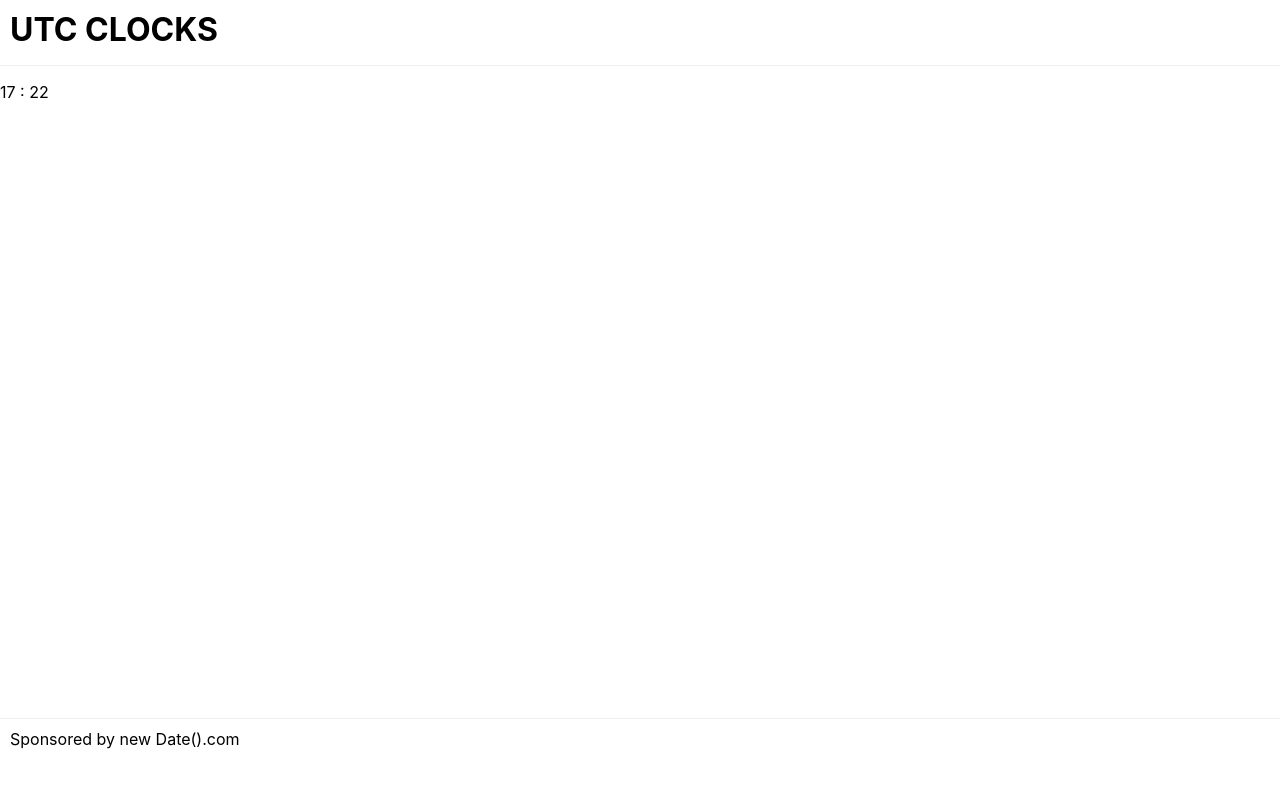
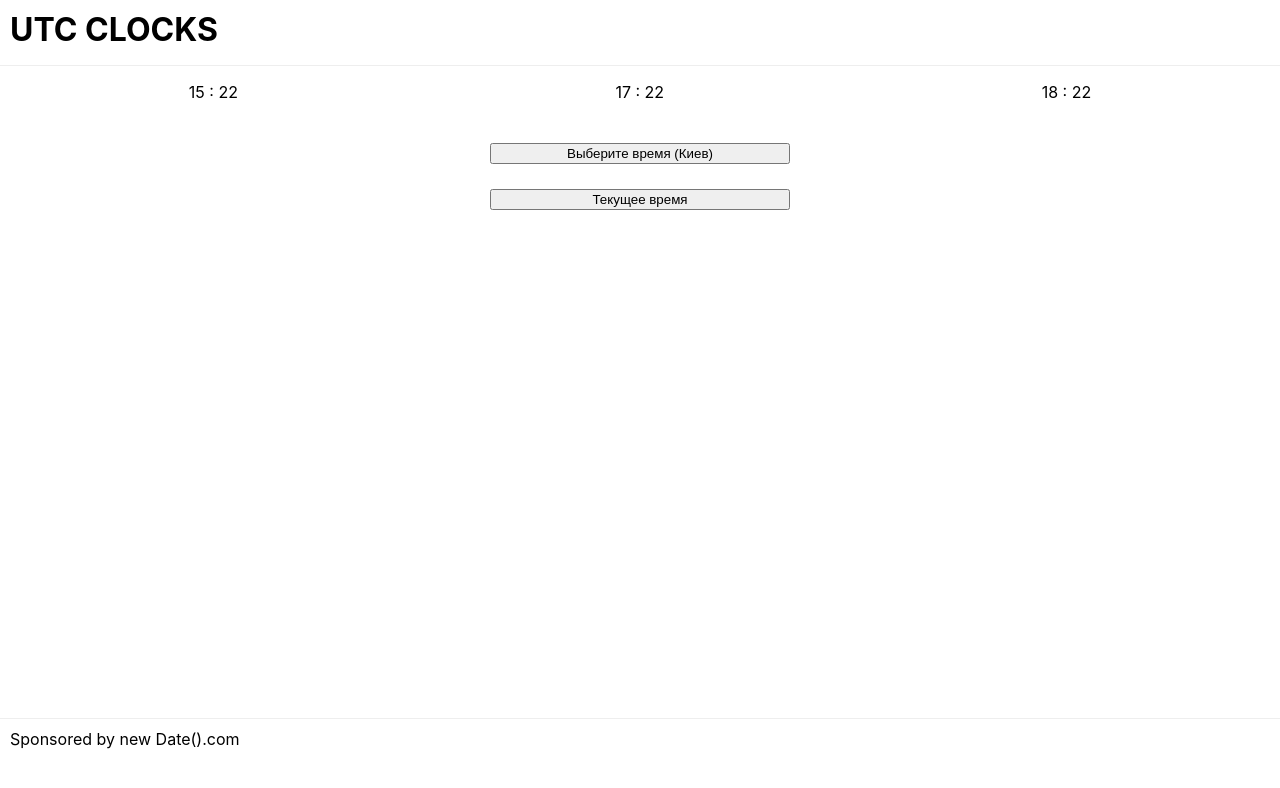
Before and after one commit to SinedLap/clocks, a React (Create React App) app: page / in a window 1280 px wide. Shown: the top 788 px of the page. Built offline with nearby package versions, Linux system fonts and the light colour scheme.

Commit message:
created clock container, added new props to clock

```diff
--- a/src/App.css
+++ b/src/App.css
@@ -31,3 +31,19 @@ footer p {
   margin: 0;
   padding: 10px;
 }
+
+.clocks-container {
+  display: flex;
+  justify-content: space-around;
+}
+
+.time-controllers{
+  display: flex;
+  flex-direction: column;
+  align-items: center;
+}
+
+.time-controllers button{
+  width: 300px;
+  margin-top: 25px;
+}
--- a/src/App.js
+++ b/src/App.js
@@ -1,14 +1,19 @@
 import './App.css';
-import Clock from './components/clock/clock';
+import ClockContainer from './components/clocks-container';
 
 function App() {
+  const timeZones = [
+    "Europe/London",
+    "Europe/Kiev",
+    "Europe/Moscow"
+  ]
   return (
     <div className="App">
       <header className="app-header">
         <h1>UTC CLOCKS</h1>
       </header>
       <main>
-        <Clock timeZone={"Europe/Kiev"} />
+        <ClockContainer timeZones={timeZones} />
       </main>
       <footer>
         <p>Sponsored by new Date().com</p>
--- a/src/components/clock/clock.js
+++ b/src/components/clock/clock.js
@@ -1,15 +1,13 @@
 import React from 'react'
 
-
-
-export default function Clock ({ timeZone }) {
-
+export default function Clock ({ timeZone, choosenHours, choosenMinutes }) {
   const time = new Date(new Date().toLocaleString("en-US", {timeZone}));
   const hour = time.getHours()
   const minutes = time.getMinutes()
+
   return (
     <div>
-      <p>{`${hour} : ${minutes}`}</p>
+      <p>{`${hour < 10 ? 0 : ''}${hour} : ${minutes < 10 ? 0 : ''}${minutes}`}</p>
     </div>
   )
 }
--- /dev/null
+++ b/src/components/clocks-container.js
@@ -0,0 +1,22 @@
+import React, { useState } from 'react'
+import Clock from './clock/clock'
+import '../App.css'
+
+export default function ClockContainer ({ timeZones }) {
+  const [choosenHours, setChoosenHours] = useState('')
+  const [choosenMinutes, setChoosenMinutes] = useState('')
+  const [openTimePicker, setOpenTimePicker] = useState(false)
+
+  return (
+    <div>
+      <div className='clocks-container'>
+        {timeZones.map(zone => <Clock key={zone} timeZone={zone} />)}
+      </div>
+      <div className='time-controllers'>
+        {openTimePicker ? <p>timepicker</p> : null}
+        <button onClick={() => setOpenTimePicker(!openTimePicker)}>Выберите время (Киев)</button>
+        <button>Текущее время</button>
+      </div>
+    </div>
+  )
+}
```
